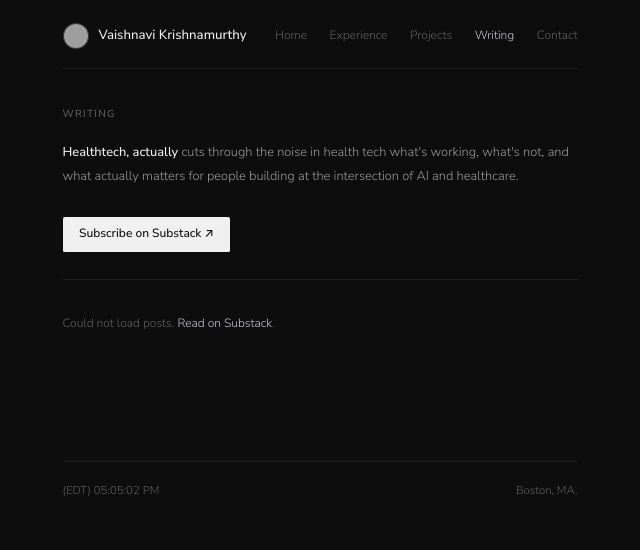
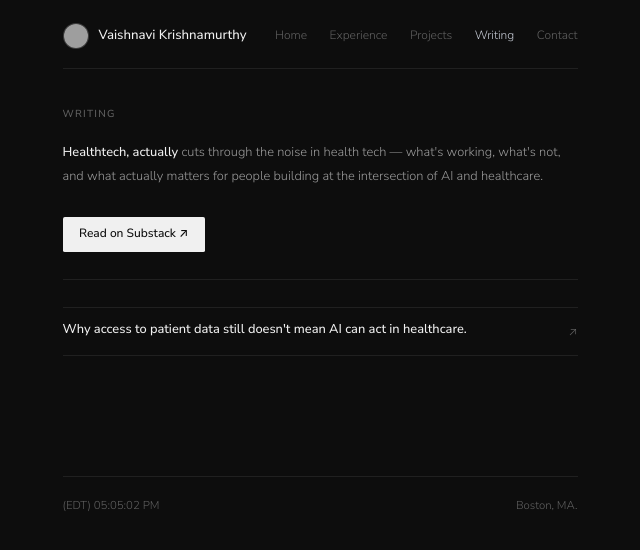
Before and after one commit to vulcananarchist/portfolio, a Next.js app: page /writing in a window 1280 px wide. Shown: the top 550 px of the page, without its empty margins (320-960 px from the left). Built offline with nearby package versions, Linux system fonts and the light colour scheme; no server answers; grey boxes are pictures that could not be loaded.

Commit message:
fix writing page: rename button, hardcode post, fix CORS

```diff
--- a/app/writing/page.tsx
+++ b/app/writing/page.tsx
@@ -4,15 +4,24 @@ import PageWrap from '@/components/PageWrap'
 
 interface Post { title: string; post_date?: string; canonical_url?: string; slug?: string }
 
+const FALLBACK_POSTS: Post[] = [
+  {
+    title: "Why access to patient data still doesn't mean AI can act in healthcare.",
+    canonical_url: 'https://healthtechactually.substack.com/p/why-access-to-patient-data-still',
+  },
+]
+
 export default function Writing() {
-  const [posts, setPosts] = useState<Post[] | null>(null)
-  const [error, setError] = useState(false)
+  const [posts, setPosts] = useState<Post[]>(FALLBACK_POSTS)
 
   useEffect(() => {
     fetch('https://healthtechactually.substack.com/api/v1/posts?limit=20&offset=0')
       .then(r => r.json())
-      .then(data => setPosts(data?.posts ?? data ?? []))
-      .catch(() => setError(true))
+      .then(data => {
+        const fetched = data?.posts ?? (Array.isArray(data) ? data : [])
+        if (fetched.length > 0) setPosts(fetched)
+      })
+      .catch(() => {})
   }, [])
 
   return (
@@ -21,42 +30,28 @@ export default function Writing() {
         <h2 className="text-[0.68rem] font-medium uppercase tracking-[0.12em] text-muted mb-[1.2rem]">Writing</h2>
         <div className="mb-[1.8rem] pb-[1.8rem] border-b border-white/[0.08]">
           <p className="body-p">
-            <strong>Healthtech, actually</strong> cuts through the noise in health tech what's
-            working, what's not, and what actually matters for people building at the intersection
-            of AI and healthcare.
+            <strong>Healthtech, actually</strong> cuts through the noise in health tech —
+            what's working, what's not, and what actually matters for people building at
+            the intersection of AI and healthcare.
           </p>
           <a
             href="https://healthtechactually.substack.com/"
             target="_blank" rel="noopener noreferrer"
             className="inline-flex items-center gap-2 text-[0.8rem] bg-tx text-bg no-underline px-[1.1rem] py-[0.5rem] rounded-sm font-medium mt-4 hover:opacity-85 transition-opacity"
           >
-            Subscribe on Substack ↗
+            Read on Substack ↗
           </a>
         </div>
 
         <div>
-          {error && (
-            <p className="text-[0.8rem] text-muted py-2">
-              Could not load posts.{' '}
-              <a href="https://healthtechactually.substack.com/" target="_blank" rel="noopener noreferrer" className="text-acc">
-                Read on Substack
-              </a>.
-            </p>
-          )}
-          {!error && posts === null && (
-            <p className="text-[0.8rem] text-muted py-2">Loading posts...</p>
-          )}
-          {!error && posts?.length === 0 && (
-            <p className="text-[0.8rem] text-muted py-2">No posts yet check back soon.</p>
-          )}
-          {posts?.map(p => {
+          {posts.map(p => {
             const url = p.canonical_url ?? `https://healthtechactually.substack.com/p/${p.slug ?? ''}`
             const date = p.post_date
               ? new Date(p.post_date).toLocaleDateString('en-US', { year: 'numeric', month: 'short', day: 'numeric' })
               : ''
             return (
               <a
-                key={p.slug ?? p.title}
+                key={p.canonical_url ?? p.title}
                 href={url}
                 target="_blank" rel="noopener noreferrer"
                 className="flex items-start justify-between gap-4 py-[0.9rem] border-t border-white/[0.08] last:border-b no-underline text-tx group"
```
